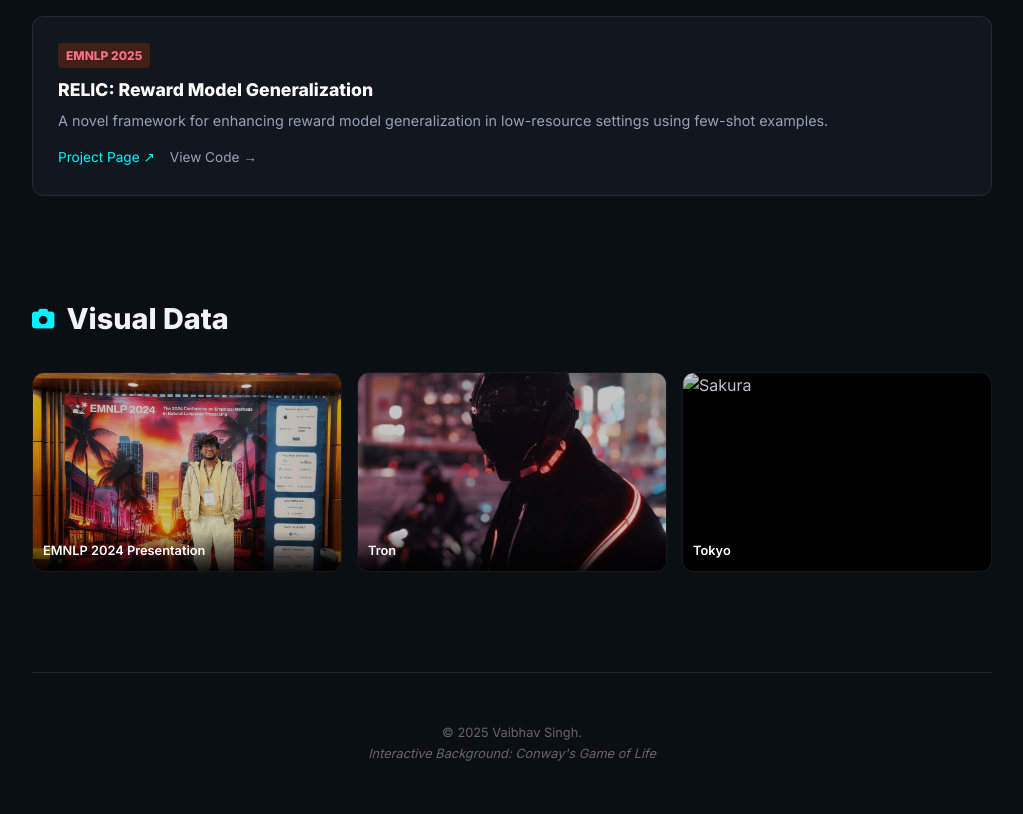
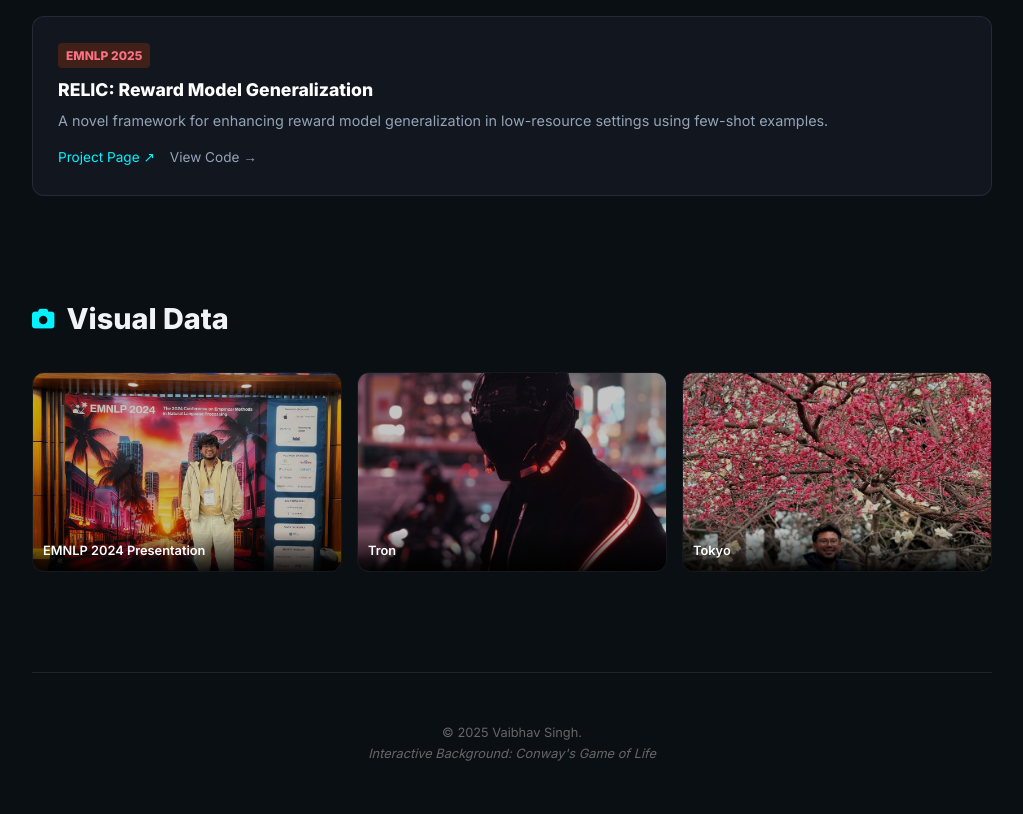
Before and after one commit to itsvaibhav01/itsvaibhav01.github.io, a plain HTML site: page index.html in a window 1280 px wide. Shown: the part 1833-2647 px from the top of the page, without its empty margins (128-1151 px from the left). Drawn offline with Linux system fonts and the light colour scheme.

Commit message:
Fix image source for Sakura in gallery

```diff
--- a/index.html
+++ b/index.html
@@ -372,7 +372,7 @@
                     <div class="gallery-caption">Tron</div>
                 </div>
                 <div class="gallery-item">
-                    <img src="./img/Sakura" alt="Sakura">
+                    <img src="./img/Sakura.jpg" alt="Sakura">
                     <div class="gallery-caption">Tokyo</div>
                 </div>
             </div>
```
